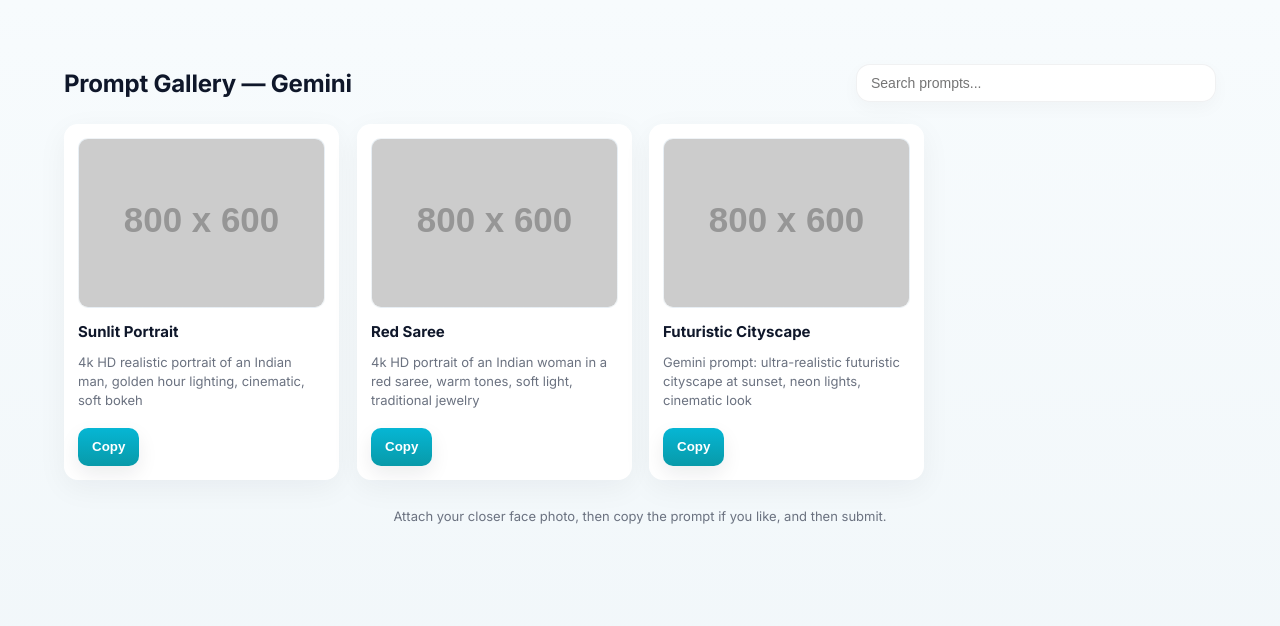
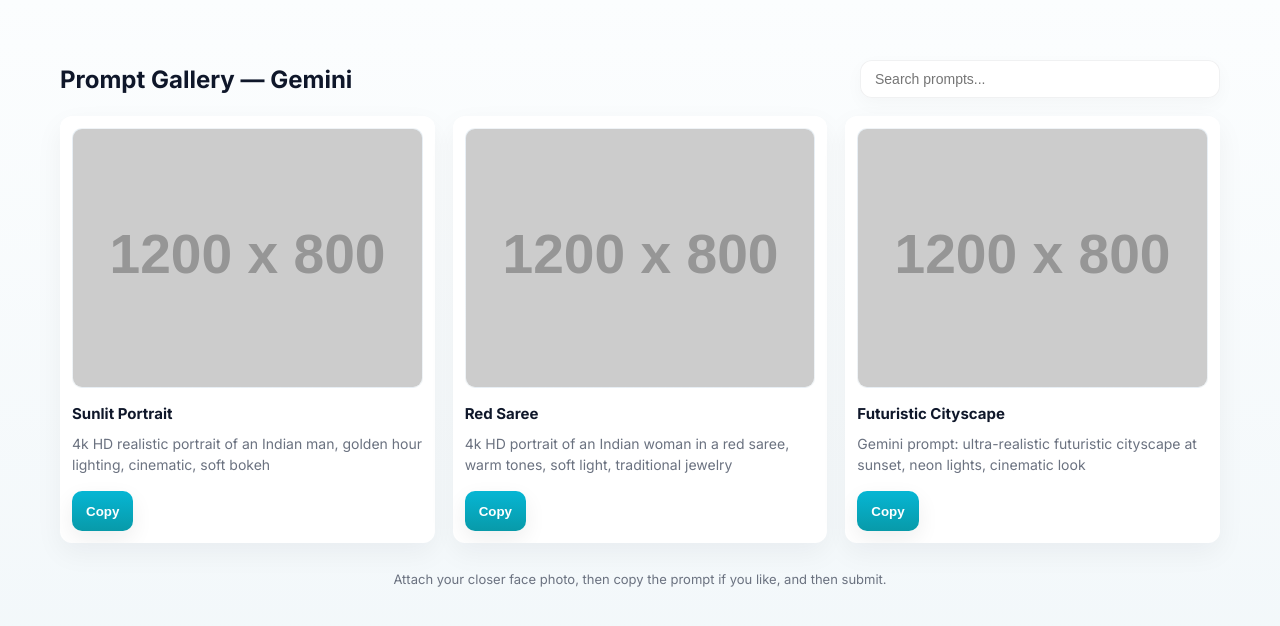
Before and after one commit to nims-patel-work/prompt-gallery, a plain HTML site: page index.html in a window 1280 px wide. Drawn offline with Linux system fonts and the light colour scheme; placeholder pictures from the web are drawn by us.

Commit message:
Update4 index.html

```diff
--- a/index.html
+++ b/index.html
@@ -1,107 +1,61 @@
 <!doctype html>
 <html lang="en">
 <head>
-<meta charset="utf-8"/>
-<meta name="viewport" content="width=device-width,initial-scale=1"/>
+  <meta charset="utf-8" />
+  <meta name="viewport" content="width=device-width,initial-scale=1" />
   <title>Prompt Gallery — Gemini</title>
-
-<!-- Google font (optional) -->
   <link href="https://fonts.googleapis.com/css2?family=Inter:wght@300;400;600;700&display=swap" rel="stylesheet">
-
   <style>
     :root{
-    --bg:#f6f9fb;
+      --bg:#f7fbfd;
       --card:#ffffff;
       --muted:#6b7280;
       --accent:#06b6d4;
       --accent-dark:#089aa9;
-    --glass: rgba(255,255,255,0.6);
     }
-
     *{box-sizing:border-box}
-  html,body{height:100%;margin:0;font-family:"Inter",system-ui,Arial;color:#0f172a;background:linear-gradient(180deg,#f7fbfd 0%, #f0f6f9 100%);-webkit-font-smoothing:antialiased}
-  .wrap{max-width:1200px;margin:40px auto;padding:24px}
-
-  header{display:flex;align-items:center;justify-content:space-between;gap:12px;flex-wrap:wrap;margin-bottom:18px}
+    html,body{height:100%;margin:0;font-family:"Inter",system-ui,Arial;color:#0f172a;background:linear-gradient(180deg,#fbfdfe,#f0f6f9)}
+    .wrap{max-width:1200px;margin:40px auto;padding:20px}
+    header{display:flex;align-items:center;justify-content:space-between;gap:12px;flex-wrap:wrap;margin-bottom:14px}
     .title-wrap{display:flex;flex-direction:column}
-  h1{margin:0;font-size:24px;font-weight:700;letter-spacing:-0.2px}
-  .sub{margin-top:6px;color:var(--muted);font-size:14px}
-
-  .controls{display:flex;gap:10px;align-items:center}
-  .search {
-    width:360px; max-width:48vw;
-    padding:10px 14px;border-radius:14px;border:1px solid rgba(15,23,42,0.06);
-    background:rgba(255,255,255,0.9); outline:none; font-size:14px; color:inherit;
-    box-shadow: 0 6px 18px rgba(11,22,38,0.03);
-    transition: transform .12s ease, box-shadow .12s ease;
+    h1{margin:0;font-size:24px;font-weight:700}
+    .controls{display:flex;gap:12px;align-items:center}
+    .search{
+      width:360px;max-width:48vw;padding:10px 14px;border-radius:12px;border:1px solid rgba(15,23,42,0.06);
+      background:rgba(255,255,255,0.95);font-size:14px;outline:none;box-shadow:0 6px 18px rgba(11,22,38,0.03);
+      transition:transform .12s,box-shadow .12s;
     }
-  .search:focus{transform:translateY(-2px);box-shadow:0 12px 30px rgba(11,22,38,0.08)}
-
-  /* grid */
-  .grid{display:grid;grid-template-columns:repeat(auto-fill,minmax(260px,1fr));gap:18px;margin-top:22px;align-items:stretch}
-  /* entrance animation */
-  .grid.fade-in { animation:fadeUp .45s ease forwards; opacity:0 }
-  @keyframes fadeUp { from { transform: translateY(10px); opacity: 0 } to { transform: translateY(0); opacity:1 } }
-
-  /* card */
+    .search:focus{transform:translateY(-2px);box-shadow:0 12px 30px rgba(11,22,38,0.06)}
+    .grid{display:grid;grid-template-columns:repeat(auto-fill,minmax(280px,1fr));gap:18px;margin-top:18px;align-items:stretch}
+    .grid.fade-in{animation:fadeUp .45s ease forwards;opacity:0}
+    @keyframes fadeUp{from{transform:translateY(10px);opacity:0}to{transform:translateY(0);opacity:1}}
     .card{
-    background:var(--card);
-    border-radius:14px;
-    padding:14px;
-    display:flex;
-    flex-direction:column;
-    gap:12px;
-    box-shadow: 0 8px 30px rgba(11,22,38,0.05);
-    transform-origin:center;
-    transition: transform .18s cubic-bezier(.2,.9,.2,1), box-shadow .18s ease;
-    will-change: transform;
-    min-height:320px;
-    overflow:hidden;
-    position:relative;
+      background:var(--card);border-radius:12px;padding:12px;display:flex;flex-direction:column;gap:10px;
+      box-shadow:0 10px 28px rgba(11,22,38,0.05);transition:transform .16s cubic-bezier(.2,.9,.2,1),box-shadow .16s;
+      min-height:380px;overflow:hidden;
     }
-  .card:hover{ transform: translateY(-8px) scale(1.01); box-shadow: 0 18px 40px rgba(11,22,38,0.09) }
-
-  .thumb{
-    width:100%;
-    height:170px;
-    border-radius:10px;
-    object-fit:cover;
-    background:linear-gradient(180deg,#eef6fb,#f7fbfd);
-    border:1px solid rgba(6,22,34,0.03);
-    box-shadow: inset 0 -12px 30px rgba(255,255,255,0.6);
-  }
-
-  .meta {display:flex;justify-content:space-between;align-items:flex-start;gap:12px}
-  .title{font-weight:700;font-size:15px;margin-top:2px}
-  .prompt{font-size:13px;color:var(--muted);line-height:1.45;white-space:pre-wrap;overflow:hidden;flex:1}
-
+    .card:hover{transform:translateY(-8px) scale(1.01);box-shadow:0 18px 48px rgba(11,22,38,0.09)}
+    .thumb{width:100%;height:260px;border-radius:10px;object-fit:cover;background:linear-gradient(180deg,#eef6fb,#f7fbfd);border:1px solid rgba(6,22,34,0.03)}
+    .meta{display:flex;justify-content:space-between;align-items:flex-start;gap:10px}
+    .title{font-weight:700;font-size:15px;margin-top:6px}
+    .prompt{font-size:14px;color:var(--muted);line-height:1.5;white-space:pre-wrap;overflow:hidden;flex:1}
     .actions{display:flex;align-items:center;gap:10px;margin-top:6px}
     .copyBtn{
-    --h:38px;
-    height:var(--h);padding:8px 14px;border-radius:10px;border:none;background:linear-gradient(180deg,var(--accent),var(--accent-dark));color:white;font-weight:700;cursor:pointer;
-    display:inline-flex;align-items:center;gap:8px;box-shadow:0 8px 20px rgba(6,22,34,0.08);
-    transition: transform .12s ease, box-shadow .12s ease, opacity .12s;
+      height:40px;padding:8px 14px;border-radius:10px;border:none;background:linear-gradient(180deg,var(--accent),var(--accent-dark));
+      color:white;font-weight:700;cursor:pointer;display:inline-flex;align-items:center;gap:8px;box-shadow:0 8px 22px rgba(6,22,34,0.07);
+      transition:transform .12s ease,box-shadow .12s ease;
     }
-  .copyBtn:active{ transform: translateY(1px) scale(.997); box-shadow:0 6px 16px rgba(6,22,34,0.06) }
-  .copyBtn.copied{ background:linear-gradient(180deg,#10b981,#059669); box-shadow:0 8px 22px rgba(6,22,34,0.08) }
-
-  /* skeleton while loading */
-  .skeleton{display:grid;grid-template-columns:repeat(auto-fill,minmax(260px,1fr));gap:18px}
-  .sk-card{background:linear-gradient(90deg,#fbfdfe,#f6f9fb);height:320px;border-radius:14px;padding:12px;box-shadow:0 6px 18px rgba(11,22,38,0.04);position:relative;overflow:hidden}
-  .sk-rect{height:160px;border-radius:10px;background:linear-gradient(90deg,#eef3f7,#f6fbfe);margin-bottom:12px}
+    .copyBtn:active{transform:translateY(1px) scale(.998)}
+    .copyBtn.copied{background:linear-gradient(180deg,#10b981,#059669)}
+    .skeleton{display:grid;grid-template-columns:repeat(auto-fill,minmax(280px,1fr));gap:18px}
+    .sk-card{background:linear-gradient(90deg,#fbfdfe,#f6f9fb);height:380px;border-radius:12px;padding:12px;box-shadow:0 6px 18px rgba(11,22,38,0.04);position:relative;overflow:hidden}
+    .sk-rect{height:260px;border-radius:10px;background:linear-gradient(90deg,#eef3f7,#f6fbfe);margin-bottom:12px}
     .sk-line{height:12px;border-radius:8px;background:linear-gradient(90deg,#eef3f7,#f6fbfe);margin-bottom:8px;width:80%}
     .sk-line.short{width:40%}
-  .pulse{animation: pulse 1.2s infinite linear}
+    .pulse{animation:pulse 1.2s infinite linear}
     @keyframes pulse{0%{opacity:0.6}50%{opacity:1}100%{opacity:0.6}}
-
     footer{margin-top:28px;color:var(--muted);text-align:center;font-size:13px}
-
-  /* responsive */
-  @media (max-width:860px){ .search{width:48vw} }
-  @media (max-width:520px){
-    header{align-items:flex-start}
-    .search{width:100%}
-  }
+    @media(max-width:740px){.search{width:100%}.grid{grid-template-columns:repeat(auto-fill,minmax(220px,1fr))}}
   </style>
 </head>
 <body>
@@ -109,33 +63,27 @@
     <header>
       <div class="title-wrap">
         <h1>Prompt Gallery — Gemini</h1>
-        <!-- removed tagline per request -->
       </div>
-
       <div class="controls">
-        <input id="search" class="search" placeholder="Search prompts..." aria-label="Search prompts"/>
+        <input id="search" class="search" placeholder="Search prompts..." aria-label="Search prompts" />
       </div>
     </header>
 
-    <!-- skeleton loader -->
     <div id="loader" class="skeleton" aria-hidden="false">
       <div class="sk-card pulse">
         <div class="sk-rect"></div>
         <div class="sk-line"></div>
+        <div class="sk-line short"></div>
+      </div>
+      <div class="sk-card pulse">
+        <div class="sk-rect"></div>
         <div class="sk-line"></div>
-        <div style="height:44px"></div>
+        <div class="sk-line"></div>
       </div>
       <div class="sk-card pulse">
         <div class="sk-rect"></div>
         <div class="sk-line"></div>
         <div class="sk-line short"></div>
-        <div style="height:44px"></div>
-      </div>
-      <div class="sk-card pulse">
-        <div class="sk-rect"></div>
-        <div class="sk-line"></div>
-        <div class="sk-line"></div>
-        <div style="height:44px"></div>
       </div>
     </div>
 
@@ -145,10 +93,10 @@
   </div>
 
 <script>
-/* CONFIG: relative path in repo */
+/* CONFIG: keep prompts.json in repo root */
 const PROMPTS_JSON_URL = 'prompts.json';
 
-/* sample fallback */
+/* fallback sample (only if JSON missing) */
 const sampleData = [
   { id:'p1', title:'Sunlit Portrait', prompt:'4k HD realistic portrait of an Indian man, golden hour lighting, cinematic, soft bokeh', image:'https://images.unsplash.com/photo-1517466787928-0f1e9e5f1f51?q=80&w=1400&auto=format&fit=crop&ixlib=rb-4.0.3&s=1' },
   { id:'p2', title:'Red Saree', prompt:'4k HD portrait of an Indian woman in a red saree, warm tones, soft light, traditional jewelry', image:'https://images.unsplash.com/photo-1524504388940-b1c1722653e1?q=80&w=1400&auto=format&fit=crop&ixlib=rb-4.0.3&s=1' }
@@ -160,32 +108,28 @@ const search = document.getElementById('search');
 
 let DATA = [];
 
-/* utility: create element with class */
 function el(tag, cls){ const e = document.createElement(tag); if(cls) e.className = cls; return e; }
 
-/* copy animation helper */
 function flashButton(btn){
   btn.classList.add('copied');
   btn.textContent = 'Copied ✓';
   setTimeout(()=>{ btn.classList.remove('copied'); btn.textContent = 'Copy' }, 1100);
 }
 
-/* render cards */
 function render(items){
   loader.style.display = 'none';
   grid.style.display = 'grid';
   grid.classList.add('fade-in');
   grid.innerHTML = '';
   if(!items.length){
-    const m = el('div'); m.style.color = 'var(--muted)'; m.textContent = 'No prompts found.';
-    grid.appendChild(m); return;
+    const m = el('div'); m.style.color = 'var(--muted)'; m.textContent = 'No prompts found.'; grid.appendChild(m); return;
   }
 
-  items.forEach((it, idx)=>{
+  items.forEach(it=>{
     const card = el('div','card');
 
     const img = el('img','thumb'); img.alt = it.title || 'image'; img.src = it.image || '';
-    img.onerror = ()=> { img.src = 'https://via.placeholder.com/800x600?text=No+Image' };
+    img.onerror = ()=>{ img.src = 'https://via.placeholder.com/1200x800?text=No+Image' };
 
     const meta = el('div','meta');
     const title = el('div','title'); title.textContent = it.title || 'Untitled';
@@ -201,7 +145,6 @@ function render(items){
         await navigator.clipboard.writeText(it.prompt || '');
         flashButton(copyBtn);
       }catch(e){
-        copyBtn.textContent = 'Copy';
         console.error('copy failed', e);
       }
     });
@@ -217,14 +160,12 @@ function render(items){
   });
 }
 
-/* filter */
 function filtered(){
   const q = (search.value || '').trim().toLowerCase();
   if(!q) return DATA;
   return DATA.filter(it => (((it.title||'') + ' ' + (it.prompt||'')).toLowerCase().includes(q)));
 }
 
-/* load data from prompts.json */
 async function loadData(){
   try{
     const res = await fetch(PROMPTS_JSON_URL, {cache:'no-store'});
@@ -240,12 +181,8 @@ async function loadData(){
   render(DATA);
 }
 
-/* events */
 search.addEventListener('input', ()=> render(filtered()));
-
-/* start */
 loadData();
-
 </script>
 </body>
 </html>
```
Lines whose indentation alone changed are shown as unchanged.
